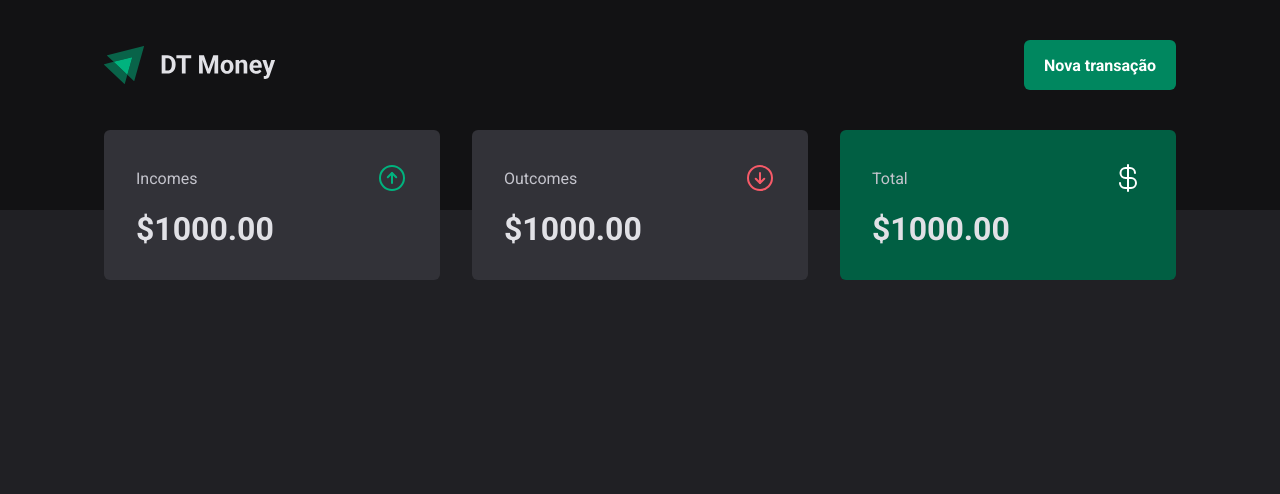
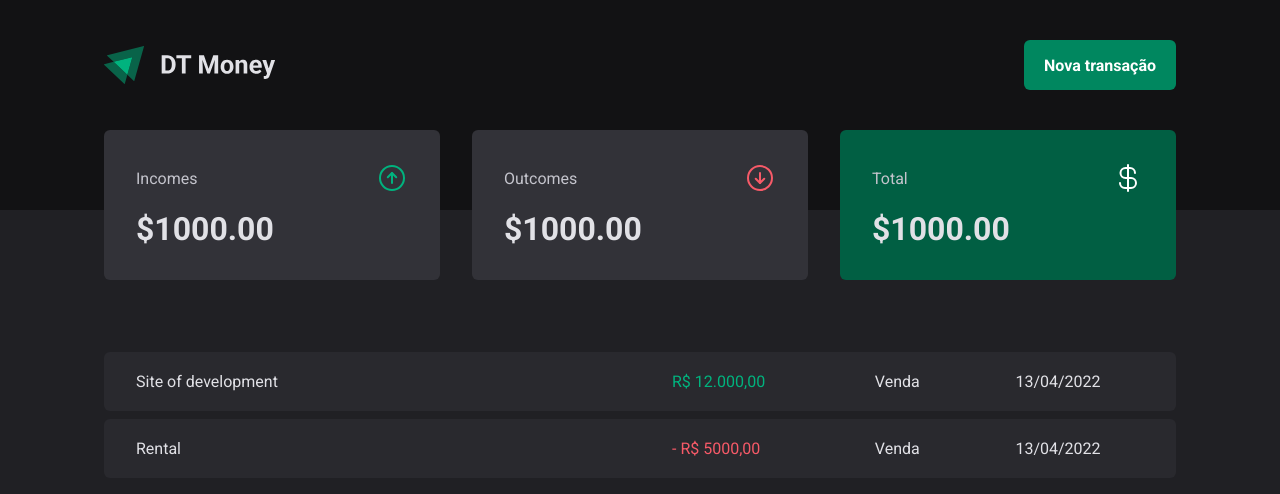
Before and after one commit to eduardoacdiogo/dt-money, a React (Vite) app: page / in a window 1280 px wide. Shown: the top 494 px of the page. Built offline with nearby package versions, Linux system fonts and the light colour scheme.

Commit message:
feat: Transactions Styles

```diff
--- a/src/pages/Transactions/index.tsx
+++ b/src/pages/Transactions/index.tsx
@@ -1,12 +1,39 @@
 import { Header } from "../../components/Header";
 import { Summary } from '../../components/Summary';
+import { PriceHighlight, TransactionsContainer, TransactionsTable } from './styles';
 
 export function Transactions() {
   return (
     <div>
       <Header />
+      <Summary />
 
-      <Summary />
+      <TransactionsContainer>
+        <TransactionsTable>
+          <tbody>
+            <tr>
+              <td width='50%'>Site of development</td>
+              <td>
+                <PriceHighlight variant='income'>
+                  R$ 12.000,00
+                </PriceHighlight>
+              </td>
+              <td>Venda</td>
+              <td>13/04/2022</td>
+            </tr>
+            <tr>
+              <td width='50%'>Rental</td>
+              <td>
+                <PriceHighlight variant='outcome'>
+                  - R$ 5000,00
+                </PriceHighlight>
+              </td>
+              <td>Venda</td>
+              <td>13/04/2022</td>
+            </tr>
+          </tbody>
+        </TransactionsTable>
+      </TransactionsContainer>
     </div>
   );
 }
--- a/src/pages/Transactions/styles.ts
+++ b/src/pages/Transactions/styles.ts
@@ -0,0 +1,37 @@
+import { styled } from 'styled-components';
+
+export const TransactionsContainer = styled.main`
+  width: 100%;
+  max-width: 1120px;
+  margin: 4rem auto 0;
+  padding: 0 1.5rem;
+`
+
+export const TransactionsTable = styled.table`
+  width: 100%;
+  border-collapse: separate;
+  border-spacing: 0 0.5rem;
+
+  td {
+    padding: 1.25rem 2rem;
+    background: ${props => props.theme['gray-700']};
+
+    &:first-child {
+      border-top-left-radius: 6px;
+      border-bottom-left-radius: 6px;
+    }
+
+    &:last-child {
+      border-top-right-radius: 6px;
+      border-bottom-right-radius: 6px;
+    }
+  }
+`
+
+interface PriceHighlightProps {
+  variant: 'income' | 'outcome'
+}
+
+export const PriceHighlight = styled.span<PriceHighlightProps>`
+  color: ${props => props.variant === 'income' ? props.theme['green-300'] : props.theme['red-300']};
+`
```
